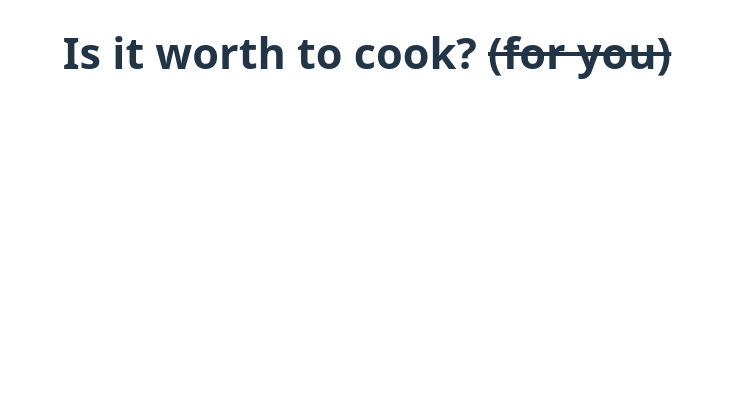
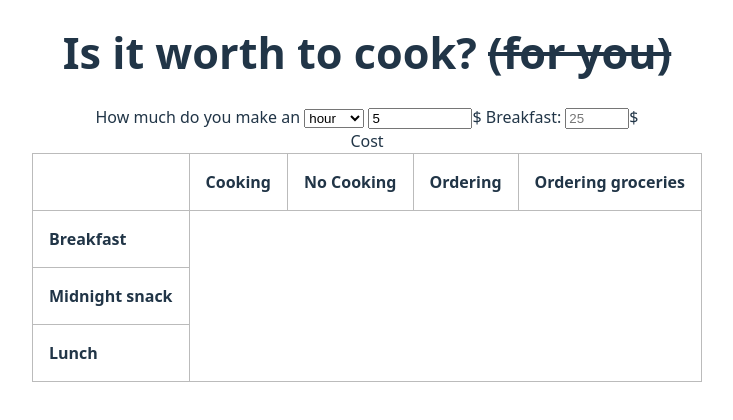
Before and after one commit to HRGopher/cooking-vs-not-cooking, a website built with Vite: page index.html in a window 1280 px wide. Shown: the whole page, without its empty margins (273-1006 px from the left). Built offline with nearby package versions, Linux system fonts and the light colour scheme.

Commit message:
this is it for now

```diff
--- a/index.html
+++ b/index.html
@@ -6,11 +6,43 @@
     <link rel="icon" type="image/svg+xml" href="/vite.svg" />
     <meta name="viewport" content="width=device-width, initial-scale=1.0" />
     <link rel="stylesheet" href="src/style.css">
-    <title>Cooking vs Not Cooking</title>
+    <title>Cooking vs Not Cooking vs Ordering</title>
 </head>
 
 <body>
     <h1>Is it worth to cook? <span style="text-decoration: line-through;">(for you)</span></h1>
+    <div>
+        <div>
+            How much do you make an
+            <select name="time" id="">
+                <option value="hour">hour</option>
+                <option value="day">day</option>
+                <option value="week">week</option>
+                <option value="month">month</option>
+            </select>
+            <input type="number" value="5" min="0" max="10000000" step="1">$
+            Breakfast: <input type="number" placeholder="25" min="0" max="200" step="1" />$
+        </div>
+    </div>
+    <label for="table">Cost</label>
+    <table id="table">
+        <tr>
+            <th style="border: 0;"></th>
+            <th>Cooking</th>
+            <th>No Cooking</th>
+            <th>Ordering</th>
+            <th>Ordering groceries</th>
+        </tr>
+        <tr>
+            <th>Breakfast</th>
+        </tr>
+        <tr>
+            <th>Midnight snack</th>
+        </tr>
+        <tr>
+            <th>Lunch</th>
+        </tr>
+    </table>
     <script type="module" src="/src/main.js"></script>
 </body>
 
--- a/src/style.css
+++ b/src/style.css
@@ -13,11 +13,21 @@
   -moz-osx-font-smoothing: grayscale;
 }
 
+table, th, td{
+  text-align: left;
+  border: 1px solid #bbbbbb;
+  border-collapse: collapse;
+}
+th {
+  padding: 1rem;
+}
+
 a {
   font-weight: 500;
   color: #646cff;
   text-decoration: inherit;
 }
+
 a:hover {
   color: #535bf2;
 }
@@ -49,9 +59,11 @@ h1 {
   will-change: filter;
   transition: filter 300ms;
 }
+
 .logo:hover {
   filter: drop-shadow(0 0 2em #646cffaa);
 }
+
 .logo.vanilla:hover {
   filter: drop-shadow(0 0 2em #f7df1eaa);
 }
@@ -75,9 +87,11 @@ button {
   cursor: pointer;
   transition: border-color 0.25s;
 }
+
 button:hover {
   border-color: #646cff;
 }
+
 button:focus,
 button:focus-visible {
   outline: 4px auto -webkit-focus-ring-color;
@@ -88,9 +102,11 @@ button:focus-visible {
     color: #213547;
     background-color: #ffffff;
   }
+
   a:hover {
     color: #747bff;
   }
+
   button {
     background-color: #f9f9f9;
   }
```
